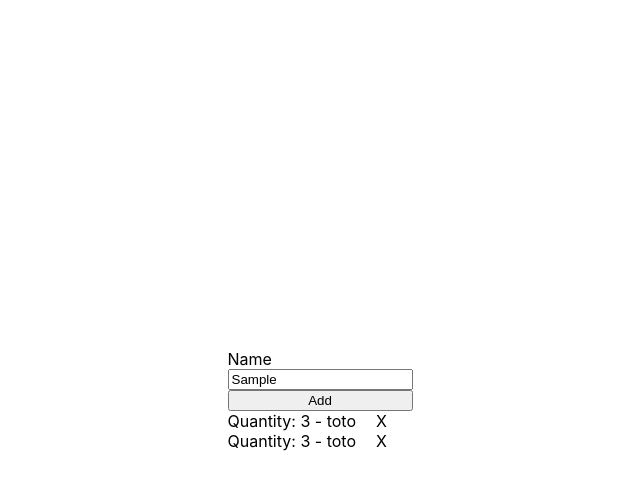
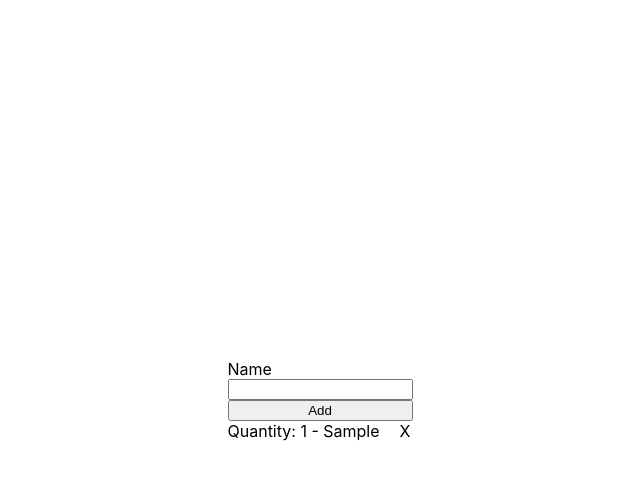
Before and after one commit to Mathieuka/redux-practice, a React (Create React App) app: page / in a window 1280 px wide. Both pictures are taken after typing "Sample" into the empty fields and a click on the button "Add". Shown: the top 490 px of the page, without its empty margins (320-960 px from the left). Built offline with nearby package versions, Linux system fonts and the light colour scheme.

Commit message:
feat(redux) install redux + implement add todo

```diff
--- a/package.json
+++ b/package.json
@@ -3,6 +3,7 @@
   "version": "0.1.0",
   "private": true,
   "dependencies": {
+    "@reduxjs/toolkit": "^1.8.3",
     "@testing-library/jest-dom": "^5.16.4",
     "@testing-library/react": "^13.3.0",
     "@testing-library/user-event": "^13.5.0",
@@ -12,6 +13,7 @@
     "@types/react-dom": "^18.0.6",
     "react": "^18.2.0",
     "react-dom": "^18.2.0",
+    "react-redux": "^8.0.2",
     "react-scripts": "5.0.1",
     "typescript": "^4.7.4",
     "web-vitals": "^2.1.4"
--- a/src/Todos/Input.tsx
+++ b/src/Todos/Input.tsx
@@ -1,12 +1,35 @@
 import style from "./Todos.module.css";
-import React from "react";
+import React, { useState } from "react";
+import { add } from "../redux/features/todos/todosSlice";
+import { useDispatch } from "react-redux";
 
-const Input = () => {
+interface IInput {
+  items: any[];
+}
+
+const Input = ({ items }: IInput) => {
+  const [name, setName] = useState("");
+  const dispatch = useDispatch();
+
+  const addItem = () => {
+    const itemExist = items.find((item) => item.name === name);
+    if (name && !itemExist) {
+      dispatch(add({ id: name, name, quantity: 1 }));
+      setName("");
+    }
+  };
+
   return (
     <div className={style.container}>
       <label htmlFor="item-input">Name</label>
-      <input type="text" name="item-input" id="item-input" />
-      <button>Add</button>
+      <input
+        value={name}
+        onChange={(e) => setName(e.target.value)}
+        type="text"
+        name="item-input"
+        id="item-input"
+      />
+      <button onClick={addItem}>Add</button>
     </div>
   );
 };
--- a/src/Todos/ItemList.tsx
+++ b/src/Todos/ItemList.tsx
@@ -10,8 +10,8 @@ const ItemList = ({ items }: IItemList) => {
   return (
     <>
       {items?.map(({ name, quantity, id }) => (
-        <div className={style.item}>
-          <Item key={id} name={name} quantity={quantity} id={id} /> <div>X</div>
+        <div key={id} className={style.item}>
+          <Item name={name} quantity={quantity} id={id} /> <div>X</div>
         </div>
       ))}
     </>
--- a/src/Todos/Todos.tsx
+++ b/src/Todos/Todos.tsx
@@ -2,17 +2,15 @@ import style from "./Todos.module.css";
 import React from "react";
 import ItemList from "./ItemList";
 import Input from "./Input";
+import { useSelector } from "react-redux";
 
 const Todos = () => {
+  const items = useSelector((state: any) => state.todos.items);
+
   return (
     <div className={style.container}>
-      <Input />
-      <ItemList
-        items={[
-          { id: "1", name: "toto", quantity: 3 },
-          { id: "2", name: "toto", quantity: 3 },
-        ]}
-      />
+      <Input items={items} />
+      <ItemList items={items} />
     </div>
   );
 };
--- a/src/index.tsx
+++ b/src/index.tsx
@@ -1,16 +1,20 @@
-import React from 'react';
-import ReactDOM from 'react-dom/client';
-import './index.css';
-import App from './App';
-import reportWebVitals from './reportWebVitals';
+import React from "react";
+import ReactDOM from "react-dom/client";
+import "./index.css";
+import App from "./App";
+import reportWebVitals from "./reportWebVitals";
+import { Provider } from "react-redux";
+import store from "./redux/store";
 
 const root = ReactDOM.createRoot(
-  document.getElementById('root') as HTMLElement
+  document.getElementById("root") as HTMLElement
 );
 root.render(
-  <React.StrictMode>
-    <App />
-  </React.StrictMode>
+  <Provider store={store}>
+    <React.StrictMode>
+      <App />
+    </React.StrictMode>
+  </Provider>
 );
 
 // If you want to start measuring performance in your app, pass a function
--- /dev/null
+++ b/src/redux/features/todos/todosSlice.ts
@@ -0,0 +1,17 @@
+import { createSlice } from "@reduxjs/toolkit";
+
+export const todosSlice = createSlice({
+  name: "todos",
+  initialState: {
+    items: [],
+  },
+  reducers: {
+    add: (state: any, { payload }) => {
+      state.items = [...state.items, payload];
+    },
+  },
+});
+
+export const { add } = todosSlice.actions;
+
+export default todosSlice.reducer;
--- /dev/null
+++ b/src/redux/store.ts
@@ -0,0 +1,8 @@
+import { configureStore } from "@reduxjs/toolkit";
+import todoSliceReducer from "./features/todos/todosSlice";
+
+export default configureStore({
+  reducer: {
+    todos: todoSliceReducer,
+  },
+});
```
Also changed, not shown: 1 other file (tests, documents, lock files or other folders).
